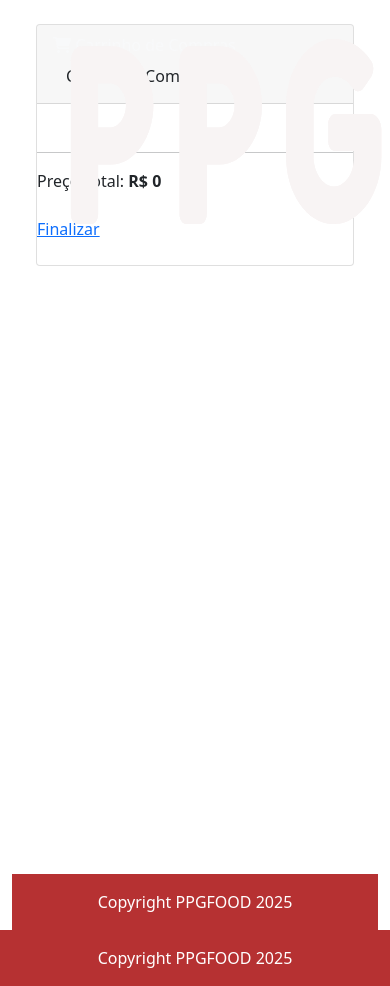
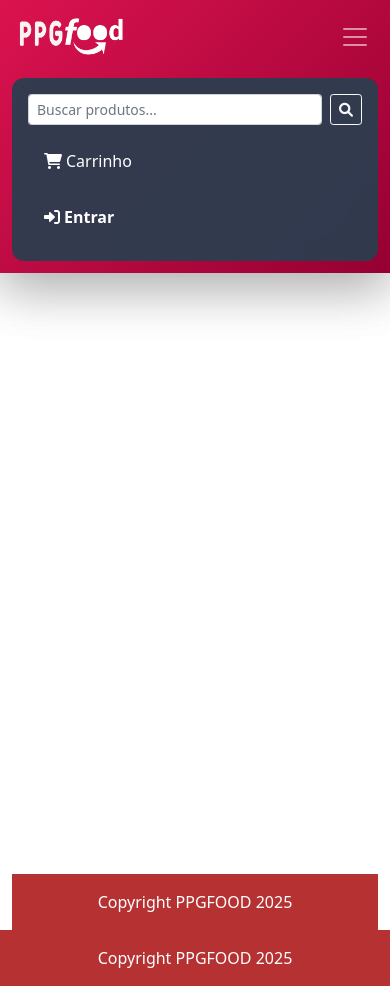
Before and after one commit to rgpsico/vue, a Vue app: page /carrinho in a window 390 px wide. Built offline with nearby package versions, Linux system fonts and the light colour scheme; what vue-js-modal, vue-toastify would draw is missing.

Commit message:
ajustando telas

```diff
--- a/src/configs/api.js
+++ b/src/configs/api.js
@@ -1,3 +1,3 @@
 export const URI_BASE_API = 'https://admindelivery.comunidadeppg.com.br/api/'
-export const API_VERSION =  'v1'
+export const API_VERSION = 'v1'
 export const TOKEN_NAME = 'token_sanctum'
--- a/src/layouts/_partials/header.vue
+++ b/src/layouts/_partials/header.vue
@@ -1,27 +1,129 @@
 <template>
+  <header>
+    <!-- Meta tag para responsividade -->
+    <meta name="viewport" content="width=device-width, initial-scale=1, shrink-to-fit=no">
 
-     <header>
-     <!-- Navigation -->
-<meta name="viewport" content="width=device-width, initial-scale=1, shrink-to-fit=no">
-    <nav class="navbar navbar-expand-lg navbar-dark fixed-top bg-PPGFOOD">
+    <!-- Navigation -->
+    <nav class="navbar navbar-expand-lg navbar-dark fixed-top bg-ppgfood shadow-lg">
       <div class="container">
-        <router-link :to="{name:'home'}" class="navbar-brand">
-             <img src="@/assets/imgs/logo-vuefood.png" alt="PPGFOOD" class="logo">
+        <!-- Logo/Brand -->
+        <router-link :to="{name:'home'}" class="navbar-brand d-flex align-items-center">
+          <img
+            src="@/assets/imgs/logo-vuefood.png"
+            alt="PPGFOOD"
+            class="logo me-2"
+            loading="lazy"
+          >
+          <!-- <span class="brand-text d-none d-md-inline">PPGFOOD</span> -->
         </router-link>
-        <div>
-          <ul class="navbar-nav ml-auto">
-            <li class="nav-item nav-cart active">
-              <router-link :to="{name:'cart'}" class="nav-link">
-                   <i class="fas fa-shopping-cart">({{productsCart.length}})</i>
+
+        <!-- Mobile Toggle Button -->
+        <button
+          class="navbar-toggler border-0"
+          type="button"
+          @click="toggleMobileMenu"
+          :class="{ 'collapsed': !mobileMenuOpen }"
+          aria-expanded="false"
+          aria-label="Toggle navigation"
+        >
+          <span class="navbar-toggler-icon"></span>
+        </button>
+
+        <!-- Navigation Menu -->
+        <div class="navbar-collapse" :class="{ 'show': mobileMenuOpen }" id="navbarNav">
+          <ul class="navbar-nav ms-auto align-items-lg-center">
+            <!-- Search (opcional) -->
+            <li class="nav-item d-lg-none mb-2">
+              <form class="d-flex" role="search">
+                <input
+                  class="form-control form-control-sm me-2"
+                  type="search"
+                  placeholder="Buscar produtos..."
+                  aria-label="Search"
+                >
+                <button class="btn btn-outline-light btn-sm" type="submit">
+                  <i class="fas fa-search"></i>
+                </button>
+              </form>
+            </li>
+
+            <!-- Cart -->
+            <li class="nav-item">
+              <router-link
+                :to="{name:'cart'}"
+                class="nav-link position-relative cart-link"
+                :class="{ 'active': $route.name === 'cart' }"
+              >
+                <i class="fas fa-shopping-cart me-1"></i>
+                <span class="d-lg-none">Carrinho</span>
+                <span
+                  v-if="productsCart.length > 0"
+                  class="position-absolute top-0 start-100 translate-middle badge rounded-pill bg-danger cart-badge"
+                >
+                  {{ productsCart.length }}
+                  <span class="visually-hidden">itens no carrinho</span>
+                </span>
               </router-link>
             </li>
-              <li class="nav-item">
-                <router-link :to="{name:'my.orders'}"  v-if="me.name" class="nav-link">
-                    Olá {{me.name}}  (<span @click.prevent="logout">Sair</span>)
-                </router-link>
-                    <router-link v-else :to="{name:'login'}" class="nav-link">Entrar</router-link>
-              </li>
 
+            <!-- User Menu -->
+            <li class="nav-item dropdown" v-if="me.name">
+              <a
+                class="nav-link dropdown-toggle d-flex align-items-center"
+                href="#"
+                id="userDropdown"
+                role="button"
+                @click.prevent="toggleUserMenu"
+                :class="{ 'show': userMenuOpen }"
+                aria-expanded="false"
+              >
+                <div class="user-avatar me-2">
+                  <i class="fas fa-user-circle"></i>
+                </div>
+                <span class="user-name">{{ me.name }}</span>
+              </a>
+              <ul
+                class="dropdown-menu dropdown-menu-end user-dropdown"
+                :class="{ 'show': userMenuOpen }"
+                aria-labelledby="userDropdown"
+              >
+                <li>
+                  <router-link :to="{name:'my.orders'}" class="dropdown-item">
+                    <i class="fas fa-box me-2"></i>
+                    Meus Pedidos
+                  </router-link>
+                </li>
+                <li>
+                  <router-link :to="{name:'profile'}" class="dropdown-item">
+                    <i class="fas fa-user me-2"></i>
+                    Meu Perfil
+                  </router-link>
+                </li>
+                <li><hr class="dropdown-divider"></li>
+                <li>
+                  <a
+                    href="#"
+                    class="dropdown-item text-danger"
+                    @click.prevent="handleLogout"
+                  >
+                    <i class="fas fa-sign-out-alt me-2"></i>
+                    Sair
+                  </a>
+                </li>
+              </ul>
+            </li>
+
+            <!-- Login Button -->
+            <li class="nav-item" v-else>
+              <router-link
+                :to="{name:'login'}"
+                class="nav-link login-btn"
+                :class="{ 'active': $route.name === 'login' }"
+              >
+                <i class="fas fa-sign-in-alt me-1"></i>
+                Entrar
+              </router-link>
+            </li>
           </ul>
         </div>
       </div>
@@ -29,23 +131,286 @@
   </header>
 </template>
 
+<script>
+import { mapState, mapActions } from 'vuex'
 
-<script>
-import {mapState , mapActions} from 'vuex'
 export default {
+  name: 'AppHeader',
+
+  data() {
+    return {
+      mobileMenuOpen: false,
+      userMenuOpen: false
+    }
+  },
+
   computed: {
     ...mapState({
-      productsCart:state => state.cart.products,
+      productsCart: state => state.cart.products,
       me: state => state.auth.me
-
     })
   },
+
   methods: {
     ...mapActions([
       'logout'
+    ]),
 
-    ])
+    toggleMobileMenu() {
+      this.mobileMenuOpen = !this.mobileMenuOpen
+      this.userMenuOpen = false // Fecha o menu do usuário
+    },
 
+    toggleUserMenu() {
+      this.userMenuOpen = !this.userMenuOpen
+      this.mobileMenuOpen = false // Fecha o menu mobile
+    },
+
+    async handleLogout() {
+      try {
+        await this.logout()
+        this.userMenuOpen = false
+        this.$router.push({ name: 'home' })
+      } catch (error) {
+        console.error('Erro ao fazer logout:', error)
+      }
+    },
+
+    // Fecha menus quando clica fora
+    handleClickOutside(event) {
+      const userDropdown = this.$el.querySelector('.user-dropdown')
+      const userToggle = this.$el.querySelector('#userDropdown')
+
+      if (userDropdown && !userDropdown.contains(event.target) && !userToggle.contains(event.target)) {
+        this.userMenuOpen = false
+      }
+    }
+  },
+
+  mounted() {
+    // Adiciona listener para fechar menus ao clicar fora
+    document.addEventListener('click', this.handleClickOutside)
+  },
+
+  beforeUnmount() {
+    // Remove listener
+    document.removeEventListener('click', this.handleClickOutside)
   }
 }
 </script>
+
+<style scoped>
+/* Variáveis CSS customizadas */
+:root {
+  --ppgfood-primary: #2c3e50;
+  --ppgfood-secondary: #e74c3c;
+  --ppgfood-accent: #f39c12;
+  --transition-speed: 0.3s;
+}
+
+/* Navbar principal */
+.bg-ppgfood {
+  background: linear-gradient(
+  135deg,
+  rgb(219, 19, 79) 0%,
+  rgb(150, 0, 50)   100%
+) !important;
+  backdrop-filter: blur(10px);
+  transition: all var(--transition-speed) ease;
+}
+
+.navbar {
+  padding: 0.75rem 0;
+  min-height: 70px;
+}
+
+/* Logo e Brand */
+.navbar-brand {
+  font-weight: 700;
+  font-size: 1.5rem;
+  transition: transform var(--transition-speed) ease;
+}
+
+.navbar-brand:hover {
+  transform: scale(1.05);
+}
+
+.logo {
+  height: 40px;
+  width: auto;
+  transition: all var(--transition-speed) ease;
+}
+
+.brand-text {
+  color: var(--ppgfood-accent);
+  font-weight: 800;
+  letter-spacing: 1px;
+}
+
+/* Navigation Links */
+.nav-link {
+  font-weight: 500;
+  padding: 0.75rem 1rem !important;
+  border-radius: 8px;
+  transition: all var(--transition-speed) ease;
+  position: relative;
+  display: flex;
+  align-items: center;
+}
+
+.nav-link:hover {
+  background-color: rgba(255, 255, 255, 0.1);
+  transform: translateY(-2px);
+}
+
+.nav-link.active {
+  background-color: var(--ppgfood-secondary);
+  color: white !important;
+}
+
+/* Cart Badge */
+.cart-link {
+  position: relative;
+}
+
+.cart-badge {
+  font-size: 0.75rem;
+  min-width: 20px;
+  height: 20px;
+  display: flex;
+  align-items: center;
+  justify-content: center;
+  animation: pulse 2s infinite;
+}
+
+@keyframes pulse {
+  0% { transform: scale(1); }
+  50% { transform: scale(1.1); }
+  100% { transform: scale(1); }
+}
+
+/* User Avatar */
+.user-avatar i {
+  font-size: 1.5rem;
+  color: var(--ppgfood-accent);
+}
+
+.user-name {
+  font-weight: 600;
+  max-width: 120px;
+  overflow: hidden;
+  text-overflow: ellipsis;
+  white-space: nowrap;
+}
+
+/* Dropdown Menu */
+.user-dropdown {
+  border: none;
+  box-shadow: 0 10px 30px rgba(0, 0, 0, 0.3);
+  border-radius: 12px;
+  padding: 0.5rem 0;
+  min-width: 200px;
+  background: white;
+  margin-top: 0.5rem;
+}
+
+.dropdown-item {
+  padding: 0.75rem 1.5rem;
+  font-weight: 500;
+  transition: all var(--transition-speed) ease;
+  display: flex;
+  align-items: center;
+}
+
+.dropdown-item:hover {
+  background-color: #f8f9fa;
+  padding-left: 2rem;
+}
+
+.dropdown-item i {
+  width: 20px;
+  text-align: center;
+}
+
+/* Login Button */
+.login-btn {
+  background-color: var(--ppgfood-secondary);
+  color: white !important;
+  border-radius: 25px;
+  font-weight: 600;
+  margin-left: 0.5rem;
+}
+
+.login-btn:hover {
+  background-color: #c0392b;
+  transform: translateY(-2px);
+  box-shadow: 0 5px 15px rgba(231, 76, 60, 0.4);
+}
+
+/* Mobile Toggle */
+.navbar-toggler {
+  padding: 0.25rem 0.5rem;
+  border-radius: 8px;
+}
+
+.navbar-toggler:focus {
+  box-shadow: 0 0 0 0.2rem rgba(255, 255, 255, 0.25);
+}
+
+/* Responsive */
+@media (max-width: 991.98px) {
+  .navbar-collapse {
+    background-color: rgba(44, 62, 80, 0.95);
+    border-radius: 12px;
+    margin-top: 1rem;
+    padding: 1rem;
+    backdrop-filter: blur(10px);
+  }
+
+  .nav-link {
+    margin: 0.25rem 0;
+  }
+
+  .user-dropdown {
+    position: static !important;
+    float: none;
+    width: 100%;
+    margin-top: 0.5rem;
+    box-shadow: none;
+    background-color: rgba(255, 255, 255, 0.1);
+  }
+
+  .dropdown-item {
+    color: white;
+  }
+
+  .dropdown-item:hover {
+    background-color: rgba(255, 255, 255, 0.1);
+  }
+}
+
+/* Accessibility */
+@media (prefers-reduced-motion: reduce) {
+  * {
+    animation-duration: 0.01ms !important;
+    animation-iteration-count: 1 !important;
+    transition-duration: 0.01ms !important;
+  }
+}
+
+/* Dark mode support */
+@media (prefers-color-scheme: dark) {
+  .user-dropdown {
+    background-color: #2c3e50;
+    color: white;
+  }
+
+  .dropdown-item {
+    color: white;
+  }
+
+  .dropdown-item:hover {
+    background-color: rgba(255, 255, 255, 0.1);
+  }
+}
+</style>
```
Also changed, not shown: 1 other file (tests, documents, lock files or other folders).
